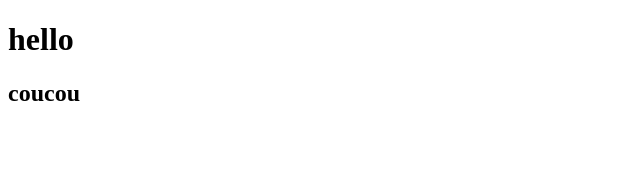
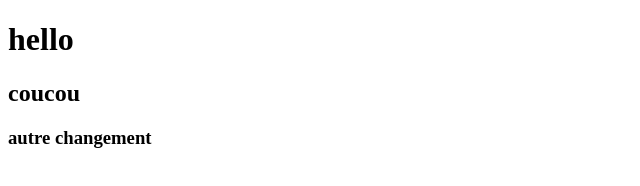
Before and after one commit to LoicAngebert/github-test, a plain HTML site: page index.html in a window 1280 px wide. Shown: the whole page, without its empty margins (0-640 px from the left). Drawn offline with Linux system fonts and the light colour scheme.

Commit message:
autre changement sur html

```diff
--- a/index.html
+++ b/index.html
@@ -10,5 +10,7 @@
     <h1>hello</h1>
     <h2>coucou</h2>
 
+    <h3>autre changement</h3>
+
 </body>
 </html>
```
